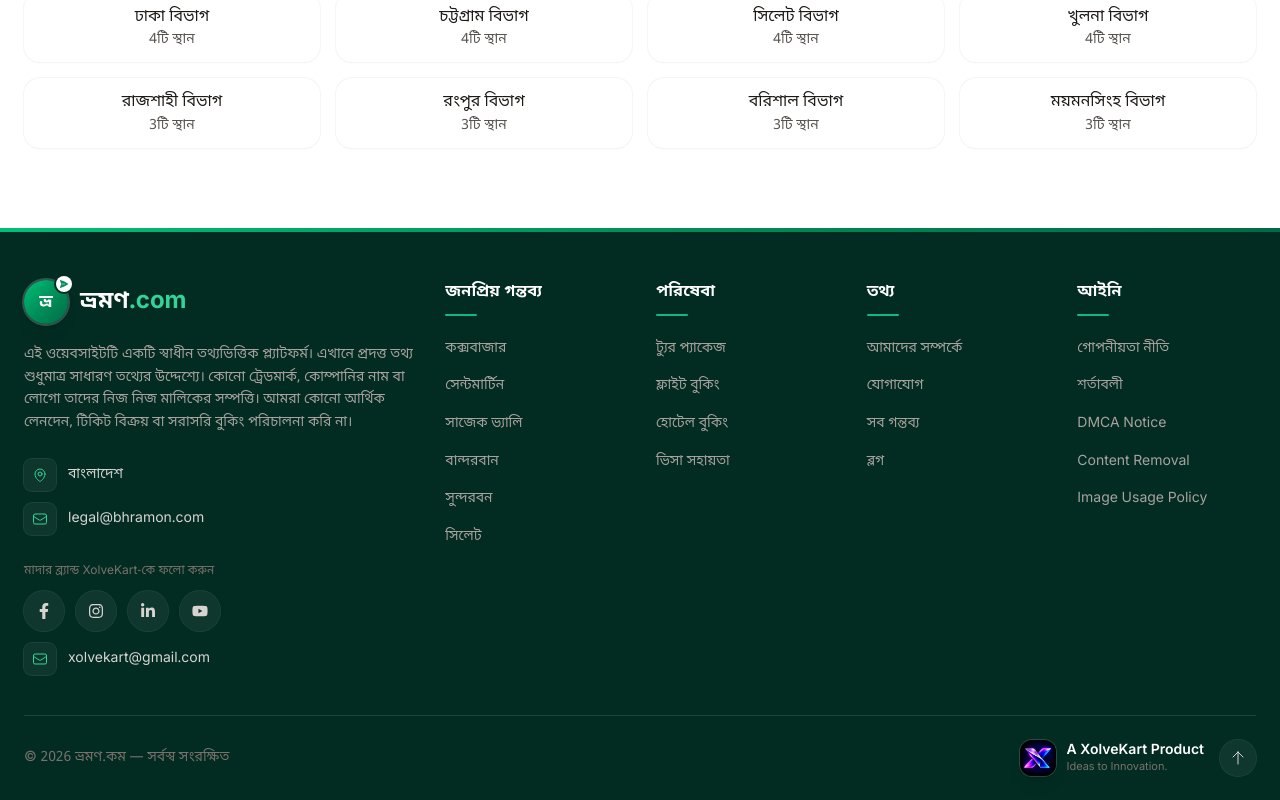
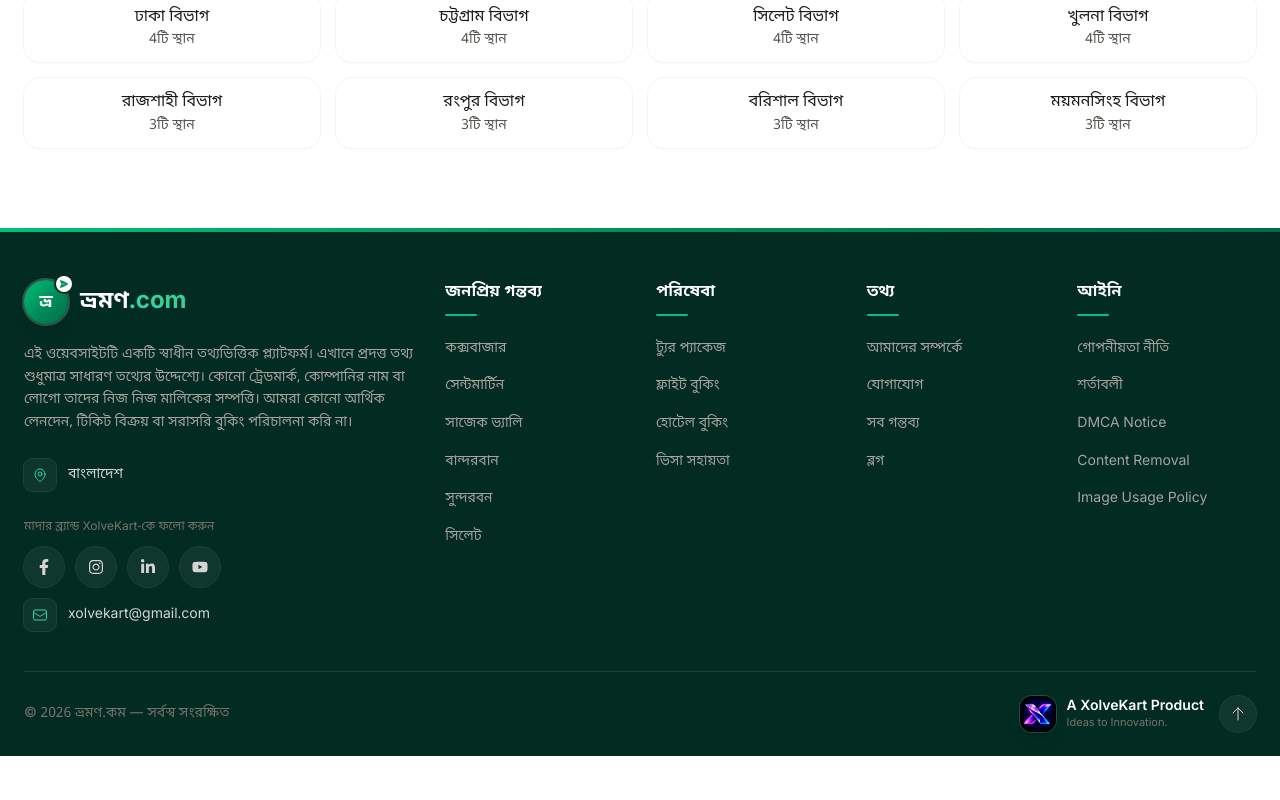
Before and after one commit to diu-shpranto/bhromondotcom, a React (Create React App) app: page / in a window 1280 px wide. Shown: the part 4998-5798 px from the top of the page. After the commit the page ends 5754 px from the top, so only its background shows below. Built offline with nearby package versions, Linux system fonts and the light colour scheme.

Commit message:
Remove legal@bhramon.com row from footer

```diff
--- a/src/components/layout/Footer.jsx
+++ b/src/components/layout/Footer.jsx
@@ -105,13 +105,6 @@ const Footer = () => {
                 <MapPinIcon className="w-4 h-4 text-emerald-400" />
               </span>
               <span className="text-stone-300">বাংলাদেশ</span>
-            </div>
-
-            <div className="flex items-center gap-3 text-sm mt-3">
-              <span className="w-8 h-8 rounded-lg bg-white/5 ring-1 ring-white/10 flex items-center justify-center shrink-0">
-                <EnvelopeIcon className="w-4 h-4 text-emerald-400" />
-              </span>
-              <span className="text-stone-300">legal@bhramon.com</span>
             </div>
 
             {/* XolveKart social accounts */}
```
